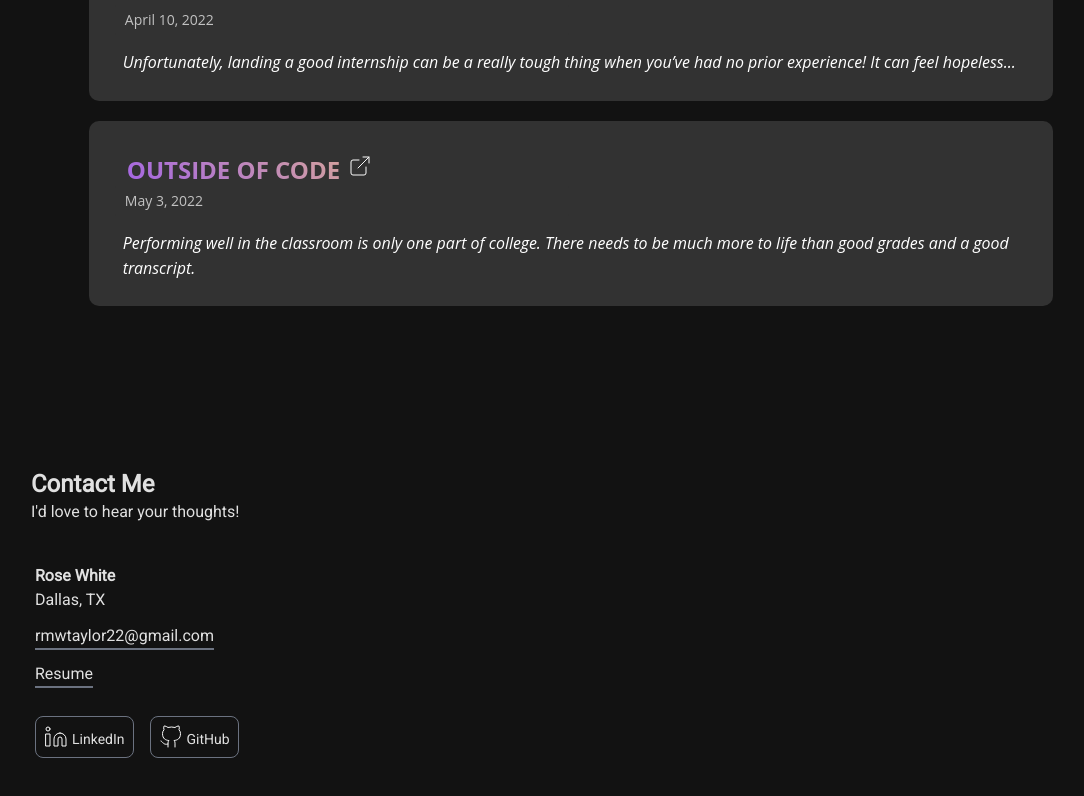
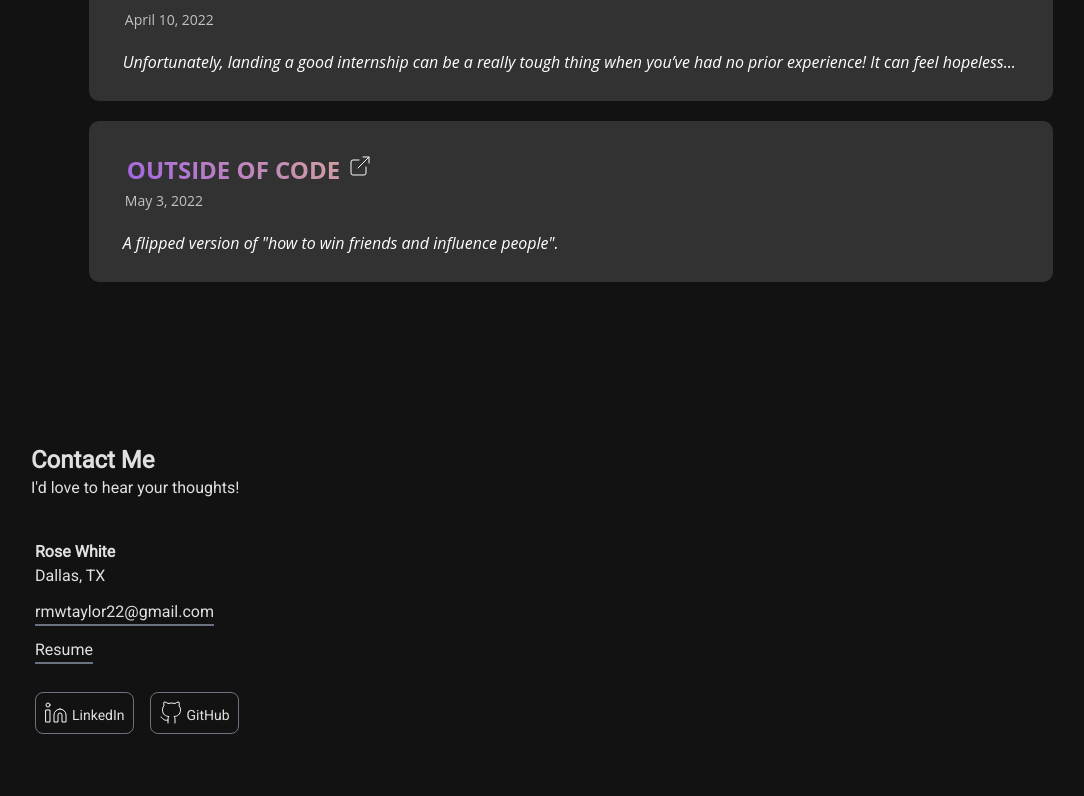
Before and after one commit to rmwtaylor22/portfolioWebsite, a React (Create React App) app: page / in a window 1280 px wide. Shown: the part 6449-7245 px from the top of the page, without its empty margins (117-1201 px from the left). Built offline with nearby package versions, Linux system fonts and the light colour scheme; the HTML template or start-up script is replaced by a standard one.

Commit message:
Update BlogData.js

```diff
--- a/src/BlogData.js
+++ b/src/BlogData.js
@@ -27,9 +27,9 @@ const blogContent = [
         companyName: 'Outside of Code',
         duration: "May 3, 2022",
         workDes: [
-            'Performing well in the classroom is only one part of college. There needs to be much more to life than good grades and a good transcript.',
+            'A flipped version of "how to win friends and influence people".',
         ],
-        link: 'https://rmwtaylor22.github.io/github-pages-with-jekyll/2022/04/10/landing-an-internship.html',
+        link: 'https://rmwtaylor22.github.io/github-pages-with-jekyll/2022/05/03/ways-to-be-disliked.html',
     },
 
 ];
```
